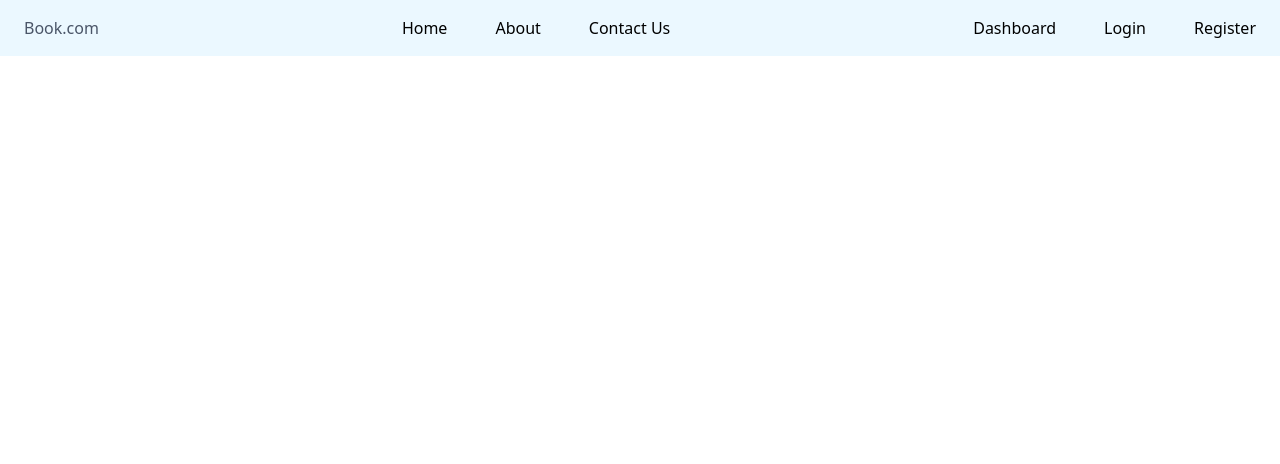
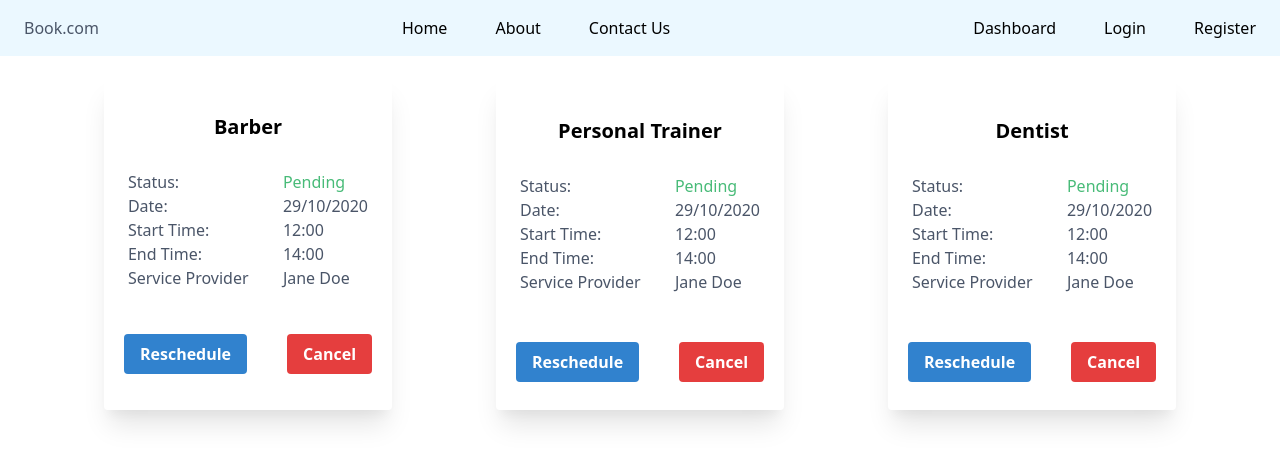
Before and after one commit to RMIT-SEPT/majorproject-mon-1530-5, a React (Create React App) app in the folder FrontEnd/: page /bookings in a window 1280 px wide. Shown: the top 464 px of the page. Built offline with nearby package versions, Linux system fonts and the light colour scheme.

Commit message:
Added Booking page with dummy data

```diff
--- a/FrontEnd/src/App.js
+++ b/FrontEnd/src/App.js
@@ -9,9 +9,9 @@ import {BrowserRouter as Router,Route} from 'react-router-dom';
 import Profile from './components/Profile';
 import AddEmployee from './components/AddEmployee';
 import AddShift from './components/AddShift';
-import Feedback from "./components/Feedback"
 import {Provider} from "react-redux"
 import store from "./store"
+import Bookings from './components/Bookings';
 
 
 function App() {
@@ -28,7 +28,7 @@ function App() {
       <Route path="/profile" component= {Profile}/>
       <Route path ="/addEmployee" component ={AddEmployee}/>
       <Route path ="/addShift" component ={AddShift}/>
-      <Route path ="/feedback" component ={Feedback}/>
+      <Route path ="/bookings" component ={Bookings}/>
     </div>
     </Router>
     </Provider>
--- /dev/null
+++ b/FrontEnd/src/components/Bookings.js
@@ -0,0 +1,98 @@
+import React, { Component } from "react";
+
+class Bookings extends Component {
+  render() {
+    return (
+      <div className="container mx-auto py-5 flex flew-row justify-evenly">
+        <div class="max-w-md rounded overflow-hidden shadow-xl">
+          <div class="px-6 py-4">
+            <div class="font-bold text-xl mb-2 text-center py-5">Barber</div>
+            <div className="flex flex-row justify-between">
+              <div className="flex flex-col">
+                <p class="text-gray-700 text-base">Status:</p>
+                <p class="text-gray-700 text-base">Date:</p>
+                <p class="text-gray-700 text-base">Start Time:</p>
+                <p class="text-gray-700 text-base">End Time:</p>
+                <p class="text-gray-700 text-base">Service Provider</p>
+              </div>
+              <div className="flex flex-col">
+                <p class="text-gray-700 text-base text-green-500">Pending</p>
+                <p class="text-gray-700 text-base">29/10/2020</p>
+                <p class="text-gray-700 text-base">12:00</p>
+                <p class="text-gray-700 text-base">14:00</p>
+                <p class="text-gray-700 text-base">Jane Doe</p>
+              </div>
+            </div>
+          </div>
+          <div className="flex flex-row justify-evenly py-2">
+          <button class="bg-blue-600 hover:bg-blue-700 text-white font-bold py-2 px-4 rounded mx-5 my-5 ">
+           Reschedule
+          </button>
+          <button class="bg-red-600 hover:bg-red-700 text-white font-bold py-2 px-4 rounded mx-5 my-5 ">
+           Cancel
+          </button>
+          </div>
+        </div>
+        <div class="max-w-md rounded overflow-hidden shadow-xl">
+          <div class="px-6 py-5">
+            <div class="font-bold text-xl mb-2 text-center py-5">Personal Trainer</div>
+            <div className="flex flex-row justify-between">
+              <div className="flex flex-col">
+                <p class="text-gray-700 text-base">Status:</p>
+                <p class="text-gray-700 text-base">Date:</p>
+                <p class="text-gray-700 text-base">Start Time:</p>
+                <p class="text-gray-700 text-base">End Time:</p>
+                <p class="text-gray-700 text-base">Service Provider</p>
+              </div>
+              <div className="flex flex-col">
+                <p class="text-gray-700 text-base text-green-500">Pending</p>
+                <p class="text-gray-700 text-base">29/10/2020</p>
+                <p class="text-gray-700 text-base">12:00</p>
+                <p class="text-gray-700 text-base">14:00</p>
+                <p class="text-gray-700 text-base">Jane Doe</p>
+              </div>
+            </div>
+          </div>
+          <div className="flex flex-row justify-evenly py-2">
+          <button class="bg-blue-600 hover:bg-blue-700 text-white font-bold py-2 px-4 rounded mx-5 my-5 ">
+           Reschedule
+          </button>
+          <button class="bg-red-600 hover:bg-red-700 text-white font-bold py-2 px-4 rounded mx-5 my-5 ">
+           Cancel
+          </button>
+          </div>
+        </div>
+        <div class="max-w-md rounded overflow-hidden shadow-xl">
+          <div class="px-6 py-5">
+            <div class="font-bold text-xl mb-2 text-center py-5">Dentist</div>
+            <div className="flex flex-row justify-between">
+              <div className="flex flex-col">
+                <p class="text-gray-700 text-base">Status:</p>
+                <p class="text-gray-700 text-base">Date:</p>
+                <p class="text-gray-700 text-base">Start Time:</p>
+                <p class="text-gray-700 text-base">End Time:</p>
+                <p class="text-gray-700 text-base">Service Provider</p>
+              </div>
+              <div className="flex flex-col">
+                <p class="text-gray-700 text-base text-green-500">Pending</p>
+                <p class="text-gray-700 text-base">29/10/2020</p>
+                <p class="text-gray-700 text-base">12:00</p>
+                <p class="text-gray-700 text-base">14:00</p>
+                <p class="text-gray-700 text-base">Jane Doe</p>
+              </div>
+            </div>
+          </div>
+          <div className="flex flex-row justify-evenly py-2">
+          <button class="bg-blue-600 hover:bg-blue-700 text-white font-bold py-2 px-4 rounded mx-5 my-5 ">
+           Reschedule
+          </button>
+          <button class="bg-red-600 hover:bg-red-700 text-white font-bold py-2 px-4 rounded mx-5 my-5 ">
+           Cancel
+          </button>
+          </div>
+        </div>
+      </div>
+    );
+  }
+}
+export default Bookings;
```
